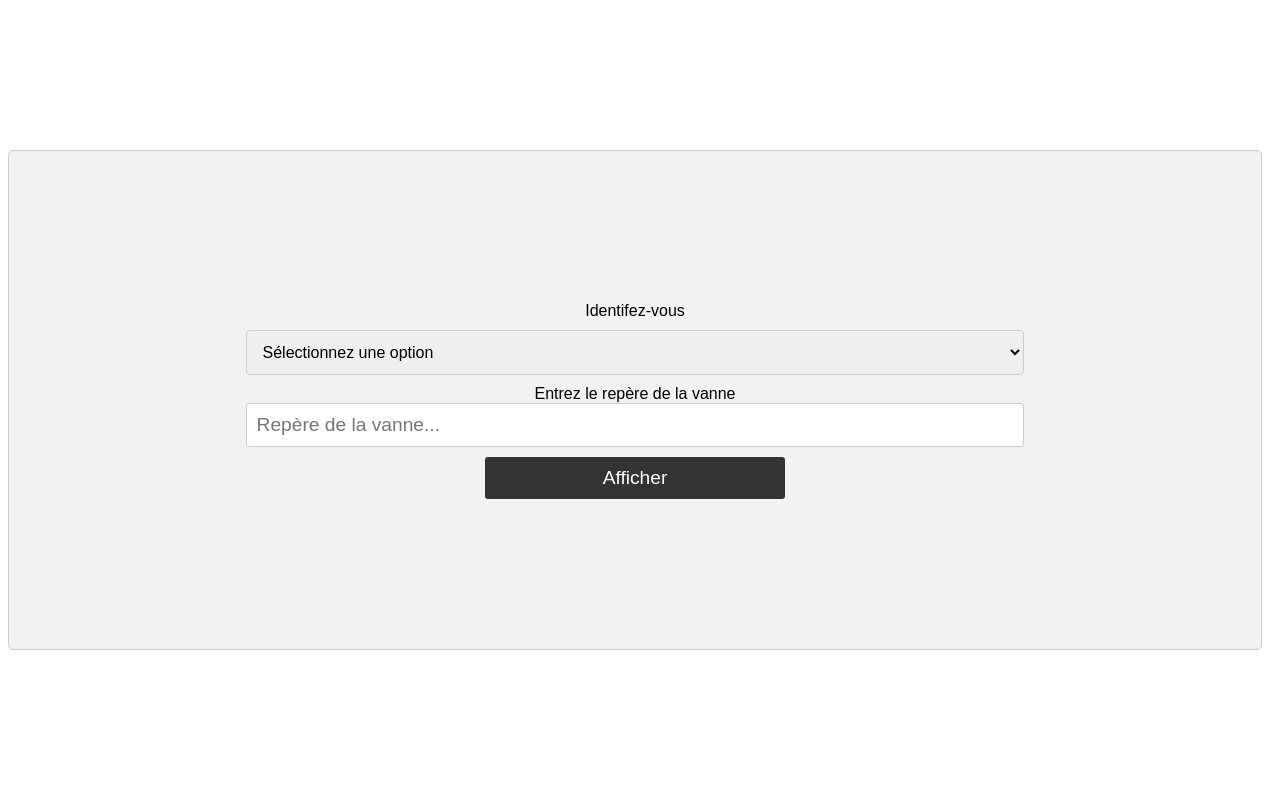
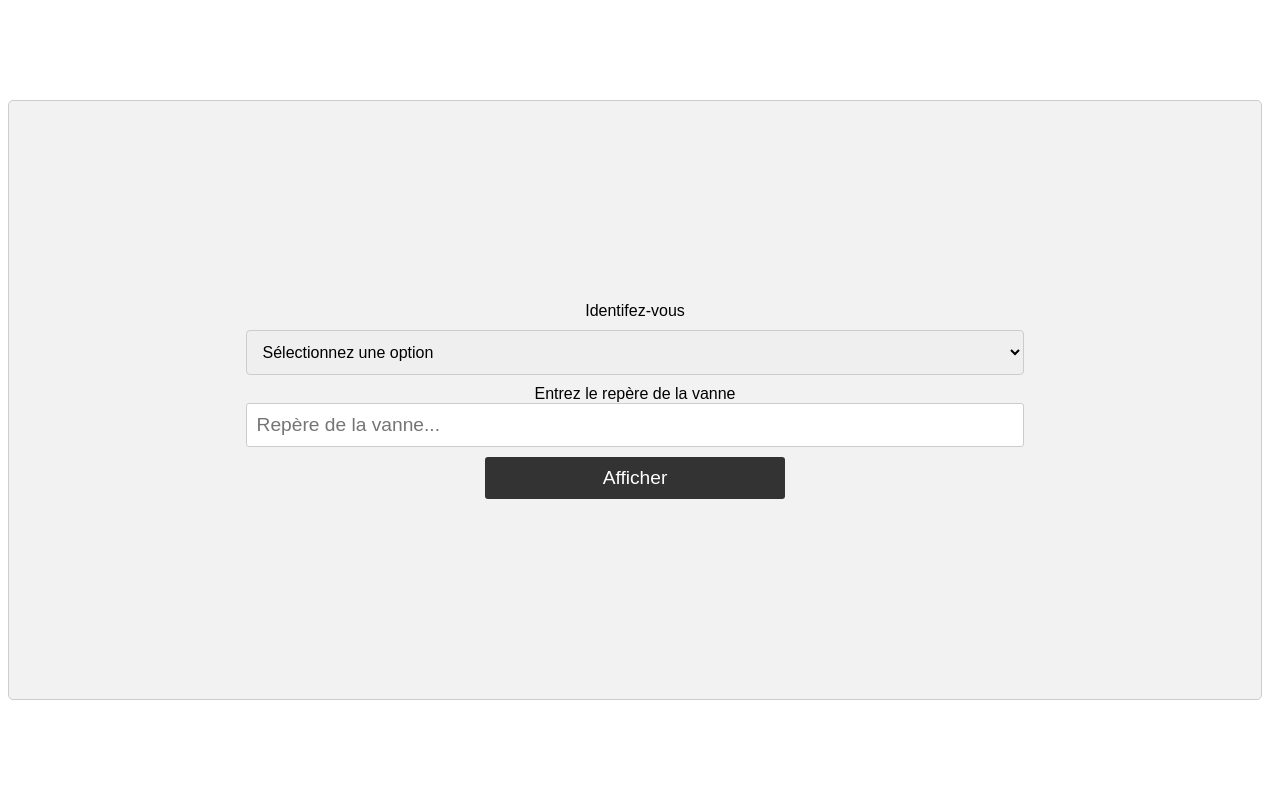
Before and after one commit to LucasStagnette/scmira, a PHP site: page / in a window 1280 px wide. Shown: the part 69-877 px from the top of the page. Run offline with PHP 8.4, Linux system fonts and the light colour scheme; data comes from the database, SQL or seed files in the repository.

Commit message:
Update style.css

```diff
--- a/style.css
+++ b/style.css
@@ -56,7 +56,7 @@ nav {
 
 #repere {
     flex: 1;
-    height: 500px;
+    height: 600px;
     margin-right: 10px;
     padding: 20px;
     background-color: #f2f2f2;
```
